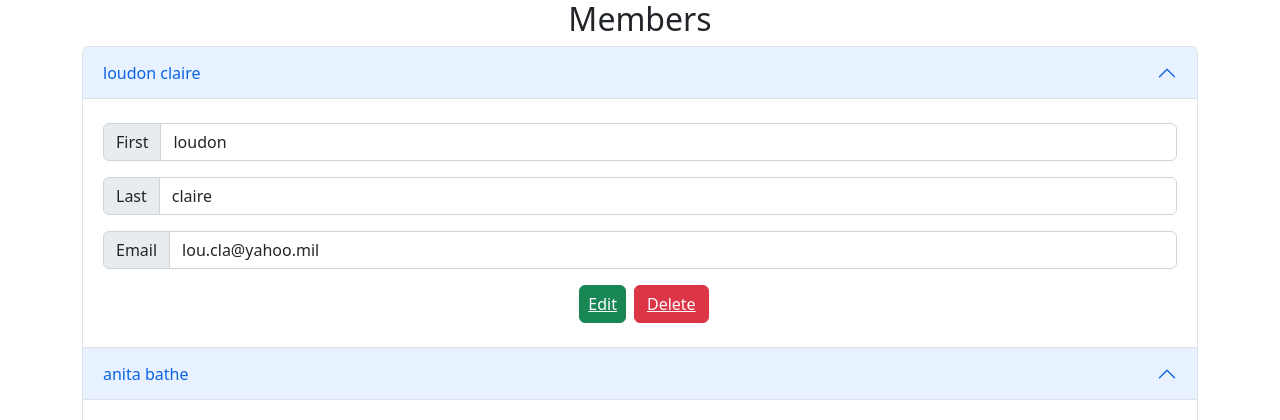
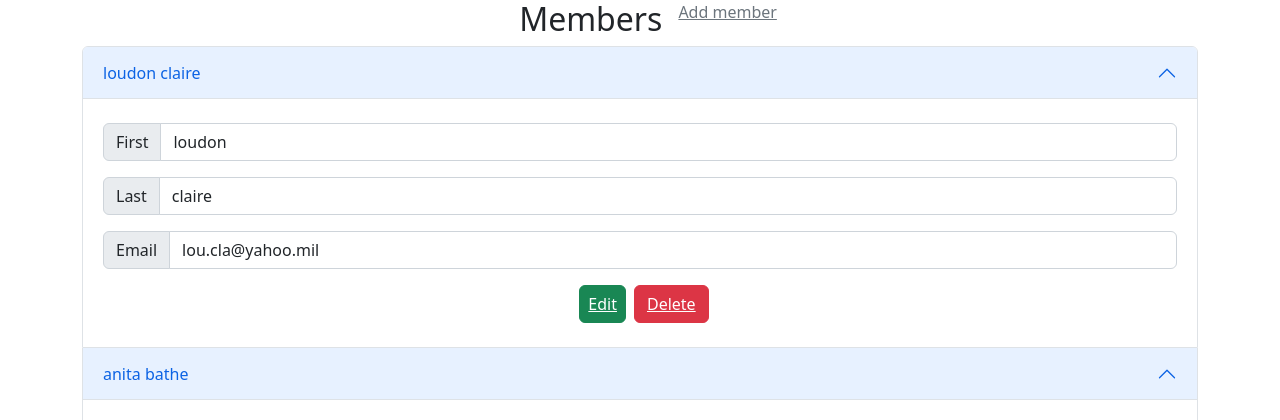
Before and after one commit to quobod/djangoref, a Django app: page /members/ in a window 1280 px wide. Shown: the top 420 px of the page. Run offline with Django 4.2, Linux system fonts and the light colour scheme; data comes from the database, SQL or seed files in the repository; some libraries are stand-ins or nearby versions.

Commit message:
Modified style

```diff
--- a/videochat/members/templates/index.html
+++ b/videochat/members/templates/index.html
@@ -1,6 +1,12 @@
 {% include 'top.html' %}
 
-<h2>Members</h2>
+<div class="d-sm-inline-flex">
+    <h2 class="px-3">Members</h2>
+
+    <a class="text-secondary d-inline-flex" href="add/">
+        Add member
+    </a>
+</div>
 
 <div class="accordion" id="member-list">
     {% for x in mymembers %}
```
